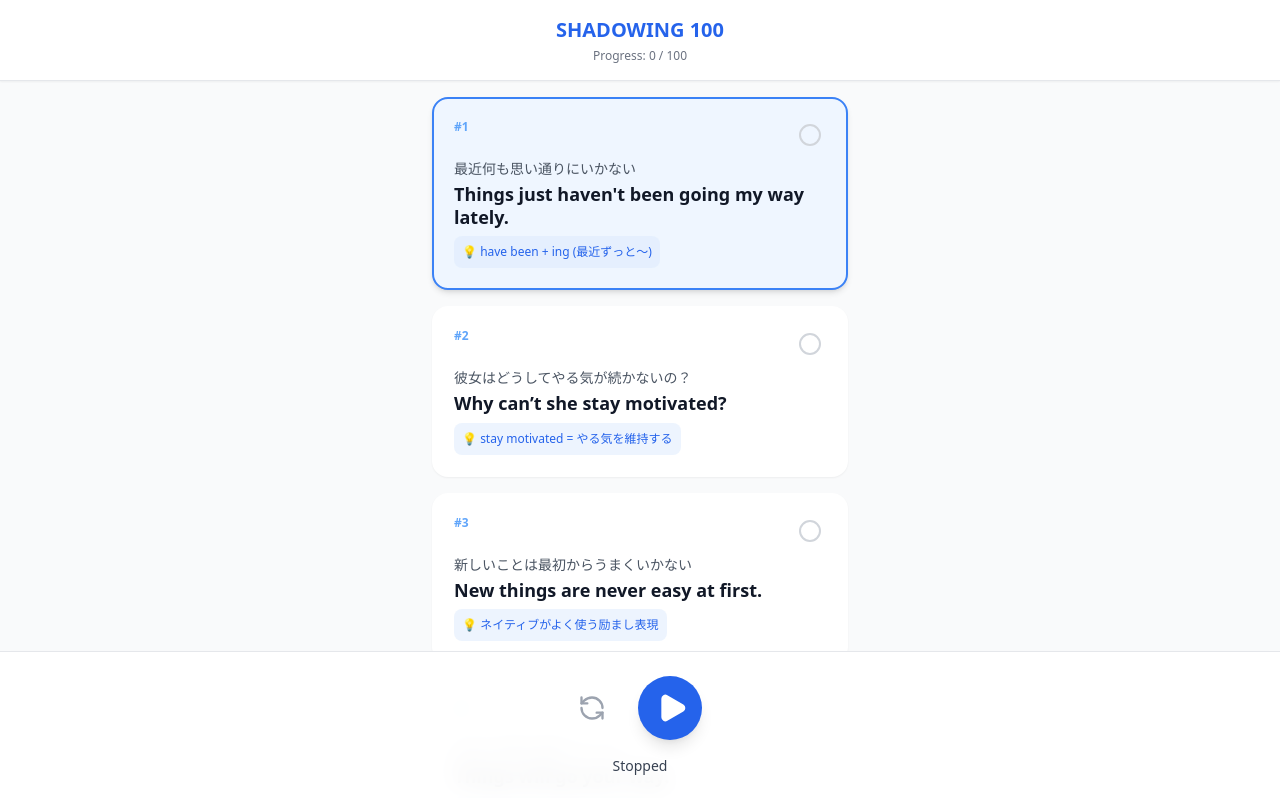
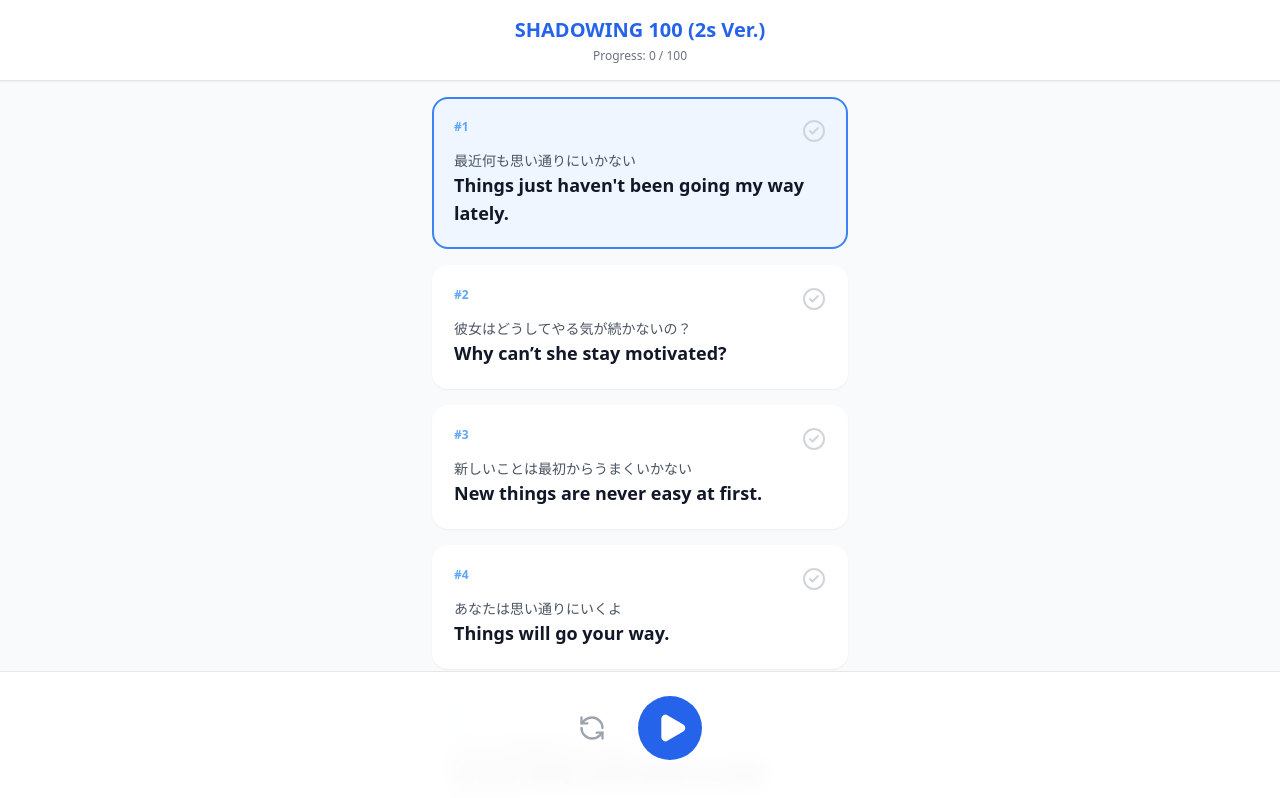
Before and after one commit to kage00831-pixel/shadow-app-v1, a React (Create React App) app: page / in a window 1280 px wide. Shown: the top 798 px of the page. Built offline with nearby package versions, Linux system fonts and the light colour scheme.

Commit message:
Update App.js

```diff
--- a/src/App.js
+++ b/src/App.js
@@ -1,7 +1,6 @@
 import React, { useState, useEffect } from "react";
 import { Play, Square, CheckCircle2, Circle, RefreshCcw } from "lucide-react";
 
-// ⭐️ 1番から100番まで、すべて揃ったフルデータです
 const PHRASES = [
   { ja: "最近何も思い通りにいかない", en: "Things just haven't been going my way lately.", point: "have been + ing (最近ずっと〜)" },
   { ja: "彼女はどうしてやる気が続かないの？", en: "Why can’t she stay motivated?", point: "stay motivated = やる気を維持する" },
@@ -132,41 +131,32 @@ export default function ShadowingApp() {
     const playSequence = async () => {
       if (!isPlaying) return;
       window.speechSynthesis.cancel();
-
       const currentPhrase = PHRASES[currentIndex];
 
-      // 【Bluetooth対策】予備信号
+      // 【Bluetooth対策】
       window.speechSynthesis.speak(new SpeechSynthesisUtterance(" "));
       await new Promise(resolve => setTimeout(resolve, 500));
 
-      // ① 日本語を再生
       await new Promise((resolve) => {
         const utJa = new SpeechSynthesisUtterance(currentPhrase.ja);
         utJa.lang = "ja-JP";
-        utJa.rate = 1.0;
         utJa.onend = resolve;
         utJa.onerror = resolve;
         if (!isCancelled) window.speechSynthesis.speak(utJa);
       });
 
       if (isCancelled) return;
-      await new Promise((resolve) => setTimeout(resolve, 3000));
+      // ⭐️ 待機時間を2秒に変更
+      await new Promise((resolve) => setTimeout(resolve, 2000));
       if (isCancelled) return;
 
-      // 【Bluetooth対策】予備信号
       window.speechSynthesis.speak(new SpeechSynthesisUtterance(" "));
       await new Promise(resolve => setTimeout(resolve, 500));
 
-      // ② 英語を再生
       await new Promise((resolve) => {
         const utEn = new SpeechSynthesisUtterance(currentPhrase.en);
         const voices = window.speechSynthesis.getVoices();
-        const preferredVoice = voices.find(v =>
-          (v.name.includes("Google") && v.lang === "en-US") ||
-          (v.name.includes("Samantha") && v.lang === "en-US") ||
-          (v.name.includes("Female") && v.lang === "en-US")
-        );
-
+        const preferredVoice = voices.find(v => v.name.includes("Google") || v.name.includes("Samantha"));
         if (preferredVoice) utEn.voice = preferredVoice;
         utEn.lang = "en-US";
         utEn.rate = 0.8;
@@ -176,7 +166,8 @@ export default function ShadowingApp() {
       });
 
       if (isCancelled) return;
-      await new Promise((resolve) => setTimeout(resolve, 3000));
+      // ⭐️ 待機時間を2秒に変更
+      await new Promise((resolve) => setTimeout(resolve, 2000));
       if (isCancelled) return;
 
       if (currentIndex < PHRASES.length - 1) {
@@ -186,77 +177,40 @@ export default function ShadowingApp() {
       }
     };
 
-    if (isPlaying) {
-      playSequence();
-    } else {
-      window.speechSynthesis.cancel();
-    }
+    if (isPlaying) playSequence();
+    else window.speechSynthesis.cancel();
 
-    return () => {
-      isCancelled = true;
-      window.speechSynthesis.cancel();
-    };
+    return () => { isCancelled = true; window.speechSynthesis.cancel(); };
   }, [currentIndex, isPlaying]);
 
   return (
     <div className="min-h-screen bg-gray-50 pb-32">
       <div className="bg-white border-b sticky top-0 z-10 p-4 shadow-sm text-center">
-        <h1 className="text-xl font-bold text-blue-600">SHADOWING 100</h1>
-        <div className="text-xs text-gray-500 mt-1">
-          Progress: {Object.values(completed).filter(Boolean).length} / {PHRASES.length}
-        </div>
+        <h1 className="text-xl font-bold text-blue-600">SHADOWING 100 (2s Ver.)</h1>
+        <div className="text-xs text-gray-500 mt-1">Progress: {Object.values(completed).filter(Boolean).length} / {PHRASES.length}</div>
       </div>
-
       <div className="max-w-md mx-auto p-4 space-y-4">
         {PHRASES.map((phrase, index) => (
-          <div
-            key={index}
-            onClick={() => {
-              setCurrentIndex(index);
-              setIsPlaying(true);
-            }}
-            className={`p-5 rounded-2xl border-2 transition-all cursor-pointer ${
-              currentIndex === index
-                ? "border-blue-500 bg-blue-50 shadow-md"
-                : "border-white bg-white shadow-sm hover:border-gray-200"
-            }`}
-          >
+          <div key={index} onClick={() => { setCurrentIndex(index); setIsPlaying(true); }}
+            className={`p-5 rounded-2xl border-2 transition-all cursor-pointer ${currentIndex === index ? "border-blue-500 bg-blue-50" : "border-white bg-white shadow-sm"}`}>
             <div className="flex justify-between items-start mb-2">
               <span className="text-xs font-bold text-blue-400">#{index + 1}</span>
-              <button
-                onClick={(e) => {
-                  e.stopPropagation();
-                  toggleComplete(index);
-                }}
-                className={`p-1 rounded-full ${completed[index] ? "text-green-500" : "text-gray-300"}`}
-              >
-                {completed[index] ? <CheckCircle2 size={24} /> : <Circle size={24} />}
+              <button onClick={(e) => { e.stopPropagation(); toggleComplete(index); }} className={completed[index] ? "text-green-500" : "text-gray-300"}>
+                <CheckCircle2 size={24} />
               </button>
             </div>
-            <p className="text-gray-600 text-sm mb-1">{phrase.ja}</p>
-            <p className="text-lg font-bold text-gray-900 leading-tight mb-2">{phrase.en}</p>
-            {phrase.point && (
-              <p className="text-xs text-blue-600 bg-blue-100/50 p-2 rounded-lg inline-block">💡 {phrase.point}</p>
-            )}
+            <p className="text-gray-600 text-sm">{phrase.ja}</p>
+            <p className="text-lg font-bold text-gray-900">{phrase.en}</p>
           </div>
         ))}
       </div>
-
-      <div className="fixed bottom-0 left-0 right-0 bg-white/90 backdrop-blur-md border-t p-6 flex flex-col items-center shadow-lg">
+      <div className="fixed bottom-0 left-0 right-0 bg-white/90 backdrop-blur-md border-t p-6 flex flex-col items-center">
         <div className="flex items-center gap-8 mb-4">
-          <button onClick={() => { setCurrentIndex(0); setIsPlaying(false); }} className="text-gray-400 hover:text-blue-500">
-            <RefreshCcw size={28} />
-          </button>
-          <button
-            onClick={() => setIsPlaying(!isPlaying)}
-            className={`w-16 h-16 rounded-full flex items-center justify-center transition-all shadow-lg ${
-              isPlaying ? "bg-red-500" : "bg-blue-600 text-white"
-            }`}
-          >
+          <button onClick={() => { setCurrentIndex(0); setIsPlaying(false); }} className="text-gray-400"><RefreshCcw size={28} /></button>
+          <button onClick={() => setIsPlaying(!isPlaying)} className={`w-16 h-16 rounded-full flex items-center justify-center transition-all ${isPlaying ? "bg-red-500" : "bg-blue-600 text-white"}`}>
             {isPlaying ? <Square size={32} fill="white" /> : <Play size={32} fill="white" className="ml-1" />}
           </button>
         </div>
-        <div className="text-sm font-medium text-gray-700">{isPlaying ? "Now Playing..." : "Stopped"}</div>
       </div>
     </div>
   );
```
